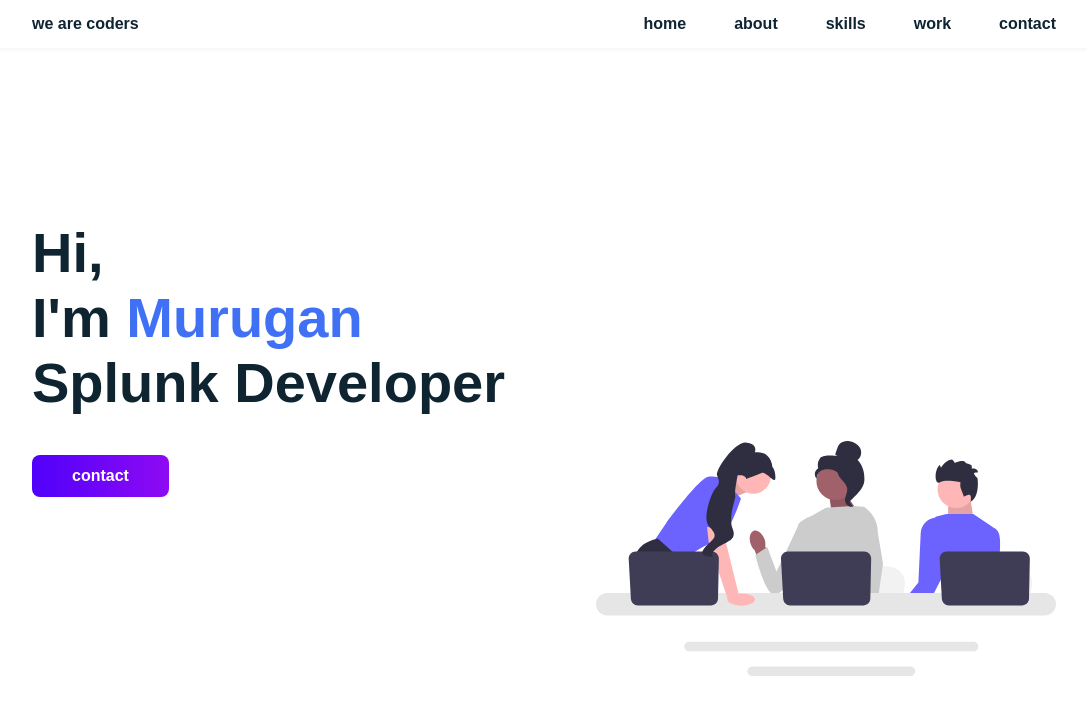
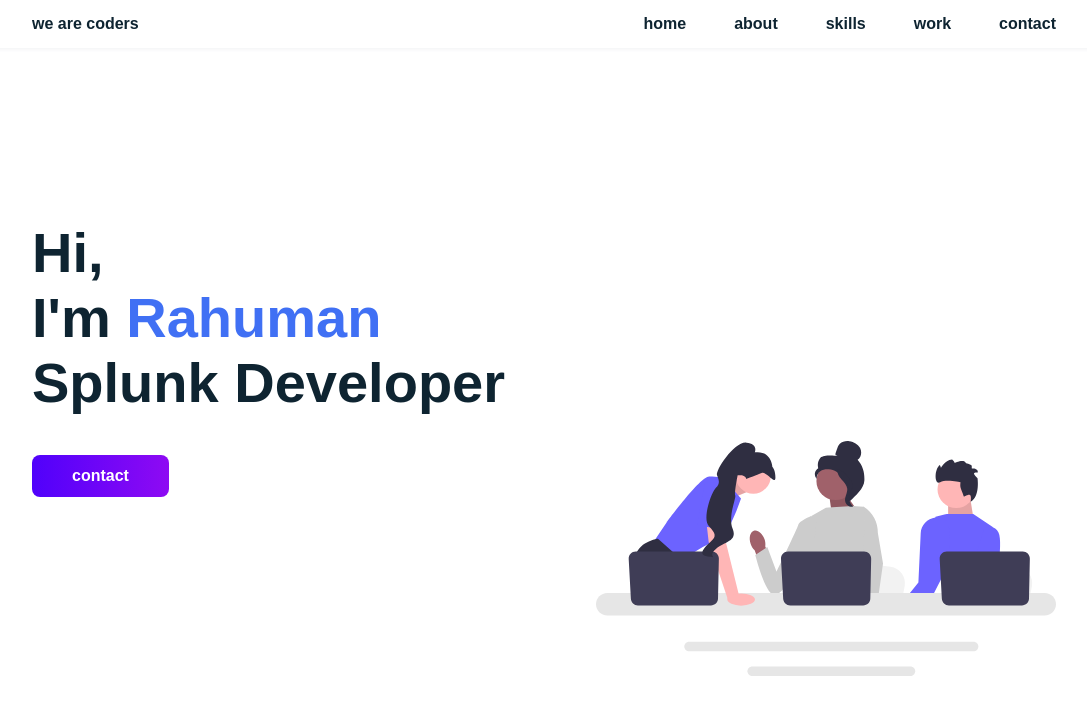
Before and after one commit to URahuman/portfolio, a plain HTML site: page index.html in a window 1280 px wide. Shown: the top 710 px of the page, without its empty margins (96-1183 px from the left). Drawn offline with nearby package versions, Linux system fonts and the light colour scheme.

Commit message:
Updating my name in html

```diff
--- a/Assest/style.css
+++ b/Assest/style.css
@@ -1,7 +1,7 @@
 /* Google Font - Poppins */
 @import url('https://fonts.googleapis.com/css2?family=Roboto:wght@100&display=swap');
 
-
+/* test comment */
 
 /* variables */
 :root {
--- a/index.html
+++ b/index.html
@@ -47,7 +47,7 @@
 		<section class="home bd_grid" id="home">
 			<div class="home_data" data-aos="fade-down">
 				<h1 class="home_title">
-					Hi, <br />I'm <span class="home_title-color">Murugan</span>
+					Hi, <br />I'm <span class="home_title-color">Rahuman</span>
 					<br />Splunk Developer
 				</h1>
 				<a href="#contact" class="button">contact</a>
```
